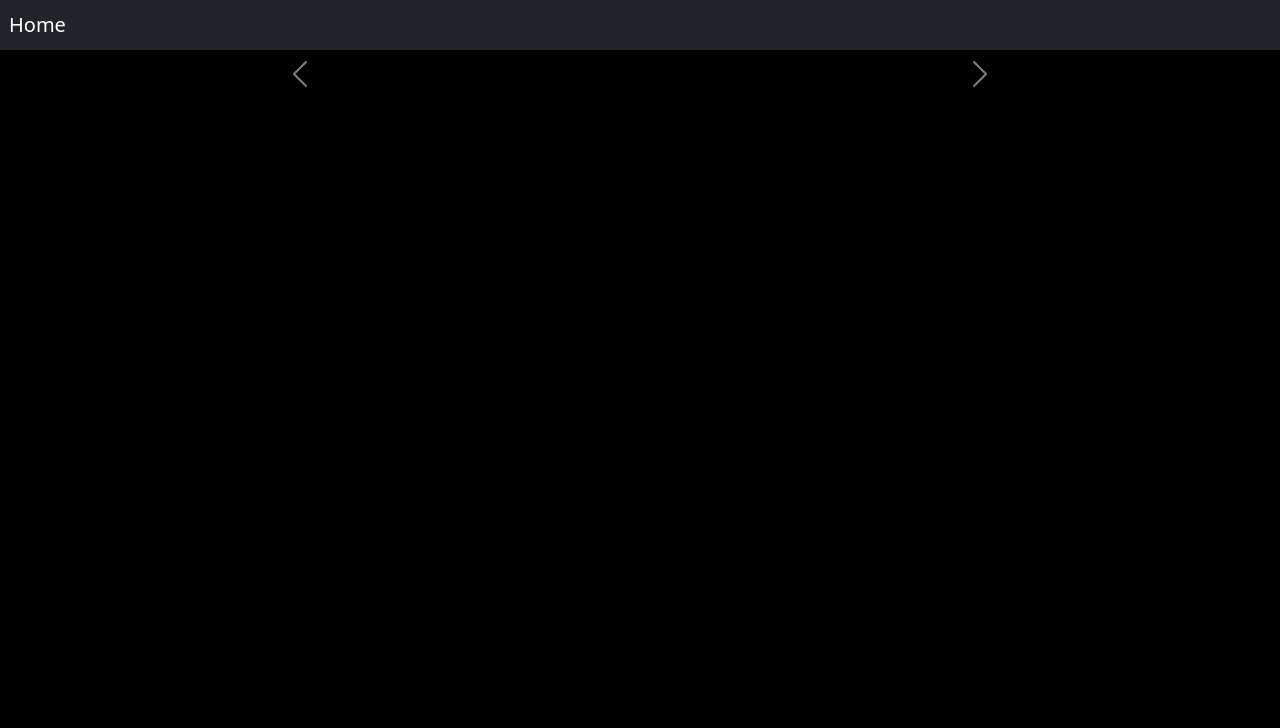
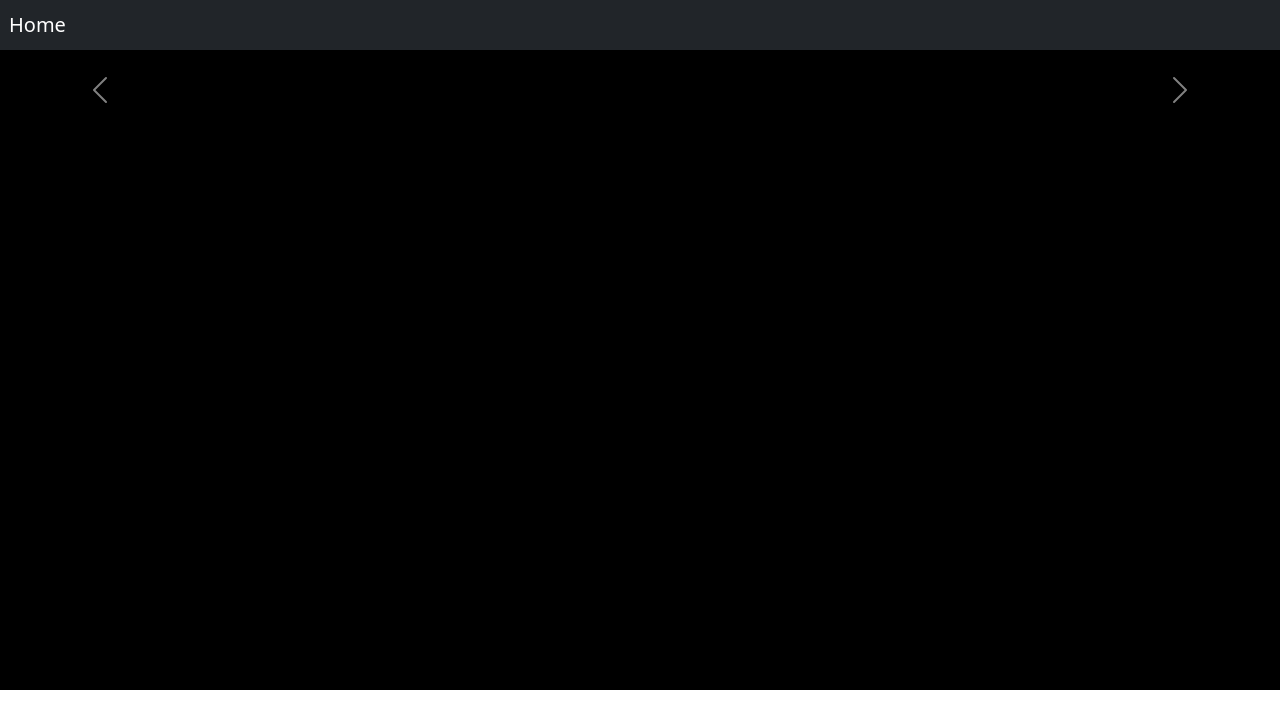
Before and after one commit to jigneshsatam/Photo-Album-Generator, an Angular app in the folder frontend/aespa/: page /guest/slideshow in a window 1280 px wide. Shown: the top 728 px of the page. Built offline with nearby package versions, Linux system fonts and the light colour scheme.

Commit message:
fixed image scrolling issue and the hidden button issue
 The max-height to 80vh fixed the image scrolling issue.

   img
      object-fit: contain
      max-height: 80vh

```diff
--- a/frontend/aespa/src/app/slideshow/slideshow.component.html
+++ b/frontend/aespa/src/app/slideshow/slideshow.component.html
@@ -1,12 +1,12 @@
-<div id = "blackbackground" style = "background-color: black; min-height: 100vh">
+<div id = "blackbackground">
 <br>
-<div id="carouselExample" class="carousel slide" data-bs-ride="carousel">
+<div id="carouselExample" class="carousel slide" data-bs-ride="carousel" data-bs-interval="5000">
     <div class="carousel-inner">
       <div *ngFor="let image of images; let i = index" class="carousel-item" [ngClass]="{'active': i === 0}">
         <img [src]="image.imagePath" class="d-block w-100" [alt]="image.alt">
       </div>
     </div>
-    <button class="carousel-control-prev" type="button" data-bs-target="#carouselExample" data-bs-slide="prev">
+    <button class="carousel-control-prev" type="button" data-bs-target="#carouselExample" data-bs-slide="prev style=" margin-right="20px">
       <span class="carousel-control-prev-icon" aria-hidden="true"></span>
       <span class="visually-hidden">Previous</span>
     </button>
--- a/frontend/aespa/src/app/slideshow/slideshow.component.sass
+++ b/frontend/aespa/src/app/slideshow/slideshow.component.sass
@@ -1,3 +1,15 @@
+#blackbackground
+  background-color: black
+  min-height: 80vh
+
+.carousel-control-prev
+  display: inline-block
+  margin-left: -200px
+
+.carousel-control-next
+  display: inline-block
+  margin-right: -200px
+
 .carousel
   margin: 0 auto
   max-width: 800px
@@ -8,5 +20,5 @@
 
     img
       object-fit: contain
-      max-height: 100%
+      max-height: 80vh
       margin: 0 auto
```
